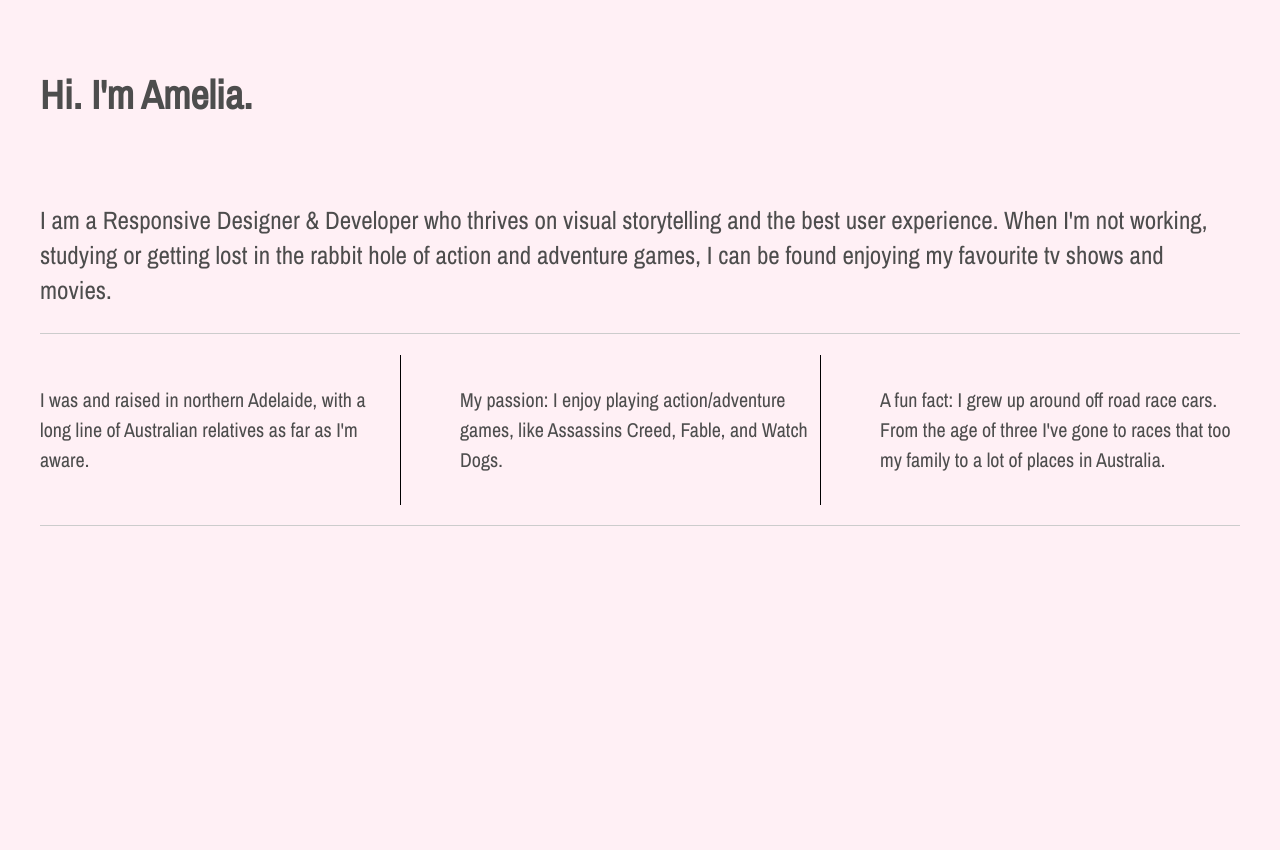
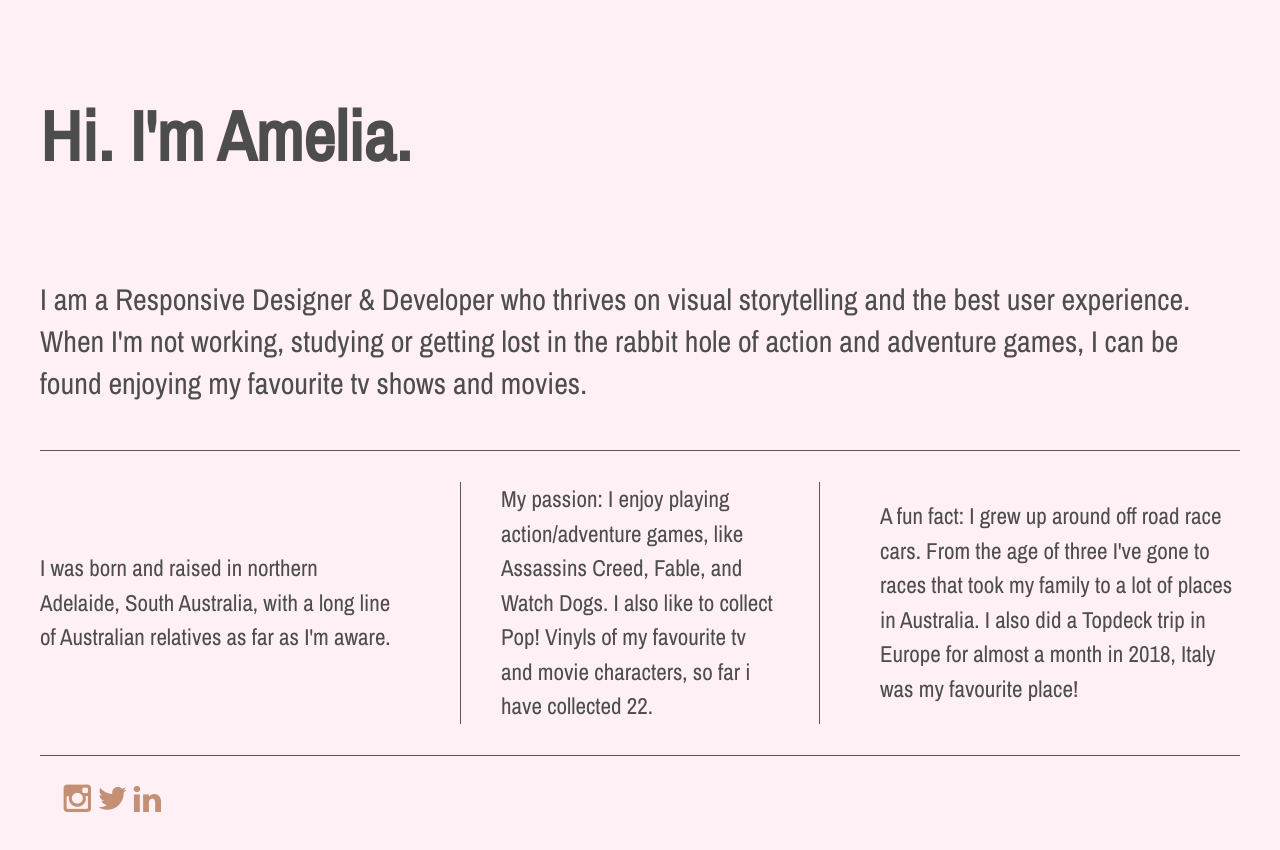
Before and after one commit to amadde01/divs-flexbox-starter, a plain HTML site: page index.html in a window 1280 px wide. Drawn offline with nearby package versions, Linux system fonts and the light colour scheme.

Commit message:
Responsive flexbox changes with media queries

```diff
--- a/css/main.css
+++ b/css/main.css
@@ -42,7 +42,7 @@ hr {
     display: block;
     height: 1px;
     border: 0;
-    border-top: 1px solid #ccc;
+    border-top: 1px solid #555;
     margin: 1em 0;
     padding: 0;
 }
@@ -99,6 +99,22 @@ textarea {
 html {
   background-color: #FFF0F5;
   height: 100%;
+  width: 100%;
+}
+
+main {
+  width: 100%;
+  display: flex;
+  justify-content: center;
+  border-bottom: 1px solid #555;
+}
+
+main p {
+  font-size: 1.5em;
+}
+
+header h1 {
+  font-size: 3.5em;
 }
 
 body {
@@ -107,42 +123,57 @@ body {
   font-size: 1.25em;
   height: 100%;
   padding: 2em;
+  display: flex;
+  justify-content: center;
+}
+
+header, footer {
+  width: 100%;
+  display: flex;
+  justify-content: flex-start;
+}
+
+footer {
+  display: flex;
+  justify-content: flex-start;
+  align-items: center;
+  border-top: 1px solid #555;
+  padding: 1em;
+}
+
+.flex-items {
+  display: flex;
+  justify-content: center;
+  align-items: center;
+  line-height: 1.5em;
+  border-bottom: 1px solid #555;
+
 }
 
 .wrapper {
   /*add display:flex and set justify-content to space-between*/
   display: flex;
   justify-content: space-between;
-  align-items: center;
   flex-flow: row wrap;
+  max-width: 1200px;
 }
 
 .div-1, .div-2, .div-3 {
   /*give the divs a width of 30%, add display:flex, set justify-content and align-items to center*/
   color: #fff;
   line-height: 1.5em;
-  font-size: 1em;
+  font-size: 1.15em;
   height: auto;
   display: flex;
-  width: 30%;
   justify-content: center;
   align-items: center;
   color: #4d4d4d;
   font-family: 'Archivo Narrow', sans-serif;
-
 }
-
-.div-1, .div-2 {
-  border-right: 0.5px solid black;
-  height: 150px;}
 
 h1, p {
   font-family: 'Archivo Narrow', sans-serif;
   color: #4d4d4d;
-}
-
-p {
-  font-size: 1.25em;
 }
 
 
@@ -225,6 +256,54 @@ p {
    These examples override the primary ('mobile first') styles.
    Modify as content requires.
    ========================================================================== */
+@media all and (max-width: 768px) {
+  body {
+    padding: 1em;
+  }
+
+  .flex-items {
+    flex-basis: 100%;
+    border-bottom: 0.5px solid #555;
+  }
+
+  .div-2 {
+    border-top: 0.5px solid #555;
+    border-bottom: 0.5px solid #555;
+  }
+}
+
+@media all and (max-width:1199px) {
+  body {
+    padding: 1em;
+  }
+
+  .div-2 {
+    border-top: 0.5px solid #555;
+    border-bottom: 0.5px solid #555;
+    width: 100%;
+    justify-content: flex-start;
+   }
+}
+
+
+@media (min-width: 1200px) {
+  .flex-items {
+    flex-basis: 30%;
+    border-bottom: none;
+  }
+
+.div-1, .div-2, .div-3 {
+  width: 30%;
+}
+
+  .div-2  p {
+    border-left: 0.5px solid #555;
+    border-right: 0.5px solid #555;
+    padding: 0 40px;
+  }
+}
+
+
 
 @media print,
        (-webkit-min-device-pixel-ratio: 1.25),
--- a/index.html
+++ b/index.html
@@ -23,22 +23,30 @@
         <!--[if lt IE 8]>
             <p class="browserupgrade">You are using an <strong>outdated</strong> browser. Please <a href="http://browsehappy.com/">upgrade your browser</a> to improve your experience.</p>
         <![endif]-->
-       <h1>Hi. I'm Amelia.</h1>
-       <br>
-       <p>I am a <span>Responsive Designer & Developer</span> who thrives on visual storytelling and the best user experience. When I'm not working, studying or getting lost in the rabbit hole of action and adventure games, I can be found enjoying my favourite tv shows and movies.</p>
-        <hr>
         <section class="wrapper">
-            <div class="div-1">
-                I was and raised in northern Adelaide, with a long line of Australian relatives as far as I'm aware.
-            </div>
-            <div class="div-2">
-                My passion: I enjoy playing action/adventure games, like Assassins Creed, Fable, and Watch Dogs.
-            </div>
-            <div class="div-3">
-                A fun fact: I grew up around off road race cars. From the age of three I've gone to races that too my family to a lot of places in Australia.
-        </section>
-        <hr>
-
+          <header>
+            <h1>Hi. I'm Amelia.</h1>
+          </header>
+          <main>
+            <p>I am a <span>Responsive Designer & Developer</span> who thrives on visual storytelling and the best user experience. When I'm not working, studying or getting lost in the rabbit hole of action and adventure games, I can be found enjoying my favourite tv shows and movies.</p>
+          </main>
+        <!--<section class="wrapper"><-->
+          <div class="div-1" class="flex-items">
+                <p>I was born and raised in northern Adelaide, South Australia, with a long line of Australian relatives as far as I'm aware.</p>
+          </div>
+          <div class="div-2" class="flex-items">
+                <p>My passion: I enjoy playing action/adventure games, like Assassins Creed, Fable, and Watch Dogs. I also like to collect Pop! Vinyls of my favourite tv and movie characters, so far i have collected 22.</p>
+          </div>
+          <div class="div-3" class="flex-items">
+                <p>A fun fact: I grew up around off road race cars. From the age of three I've gone to races that took my family to a lot of places in Australia. I also did a Topdeck trip in Europe for almost a month in 2018, Italy was my favourite place!</p>
+          </div>
+        <!--</section>-->
+          <footer>
+            <img src="img/icon-instagram.png" alt="instagram logo"/>
+            <img src="img/icon-twitter.png" alt="twitter logo"/>
+            <img src="img/icon-linkedin.png" alt="linkedin logo"/>
+          </footer>
+      </section>
         <script src="https://ajax.googleapis.com/ajax/libs/jquery/1.11.3/jquery.min.js"></script>
         <script>window.jQuery || document.write('<script src="js/vendor/jquery-1.11.3.min.js"><\/script>')</script>
         <script src="js/plugins.js"></script>
```
Also changed, not shown: img/icon-instagram.png (added), img/icon-linkedin.png (added), img/icon-twitter.png (added).
